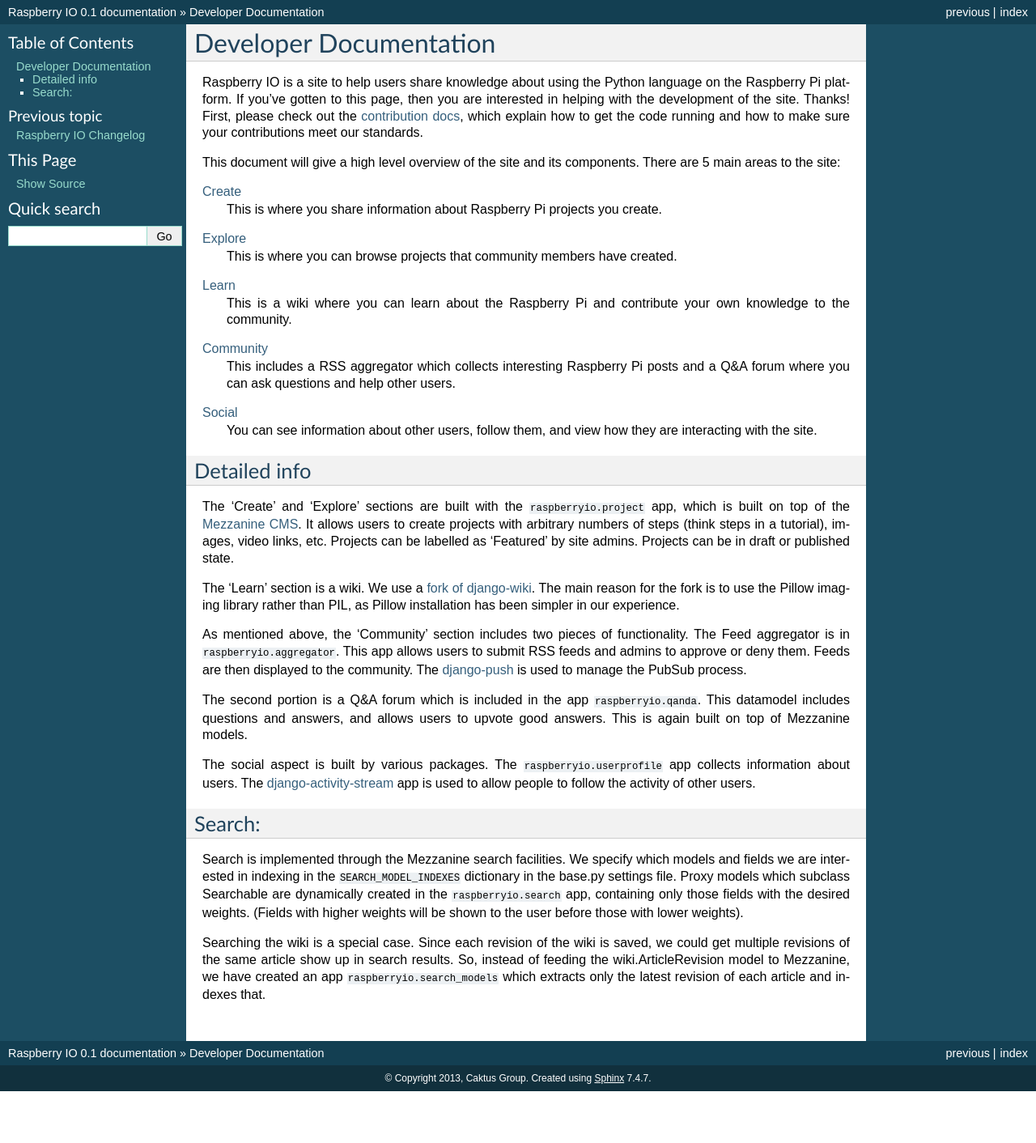
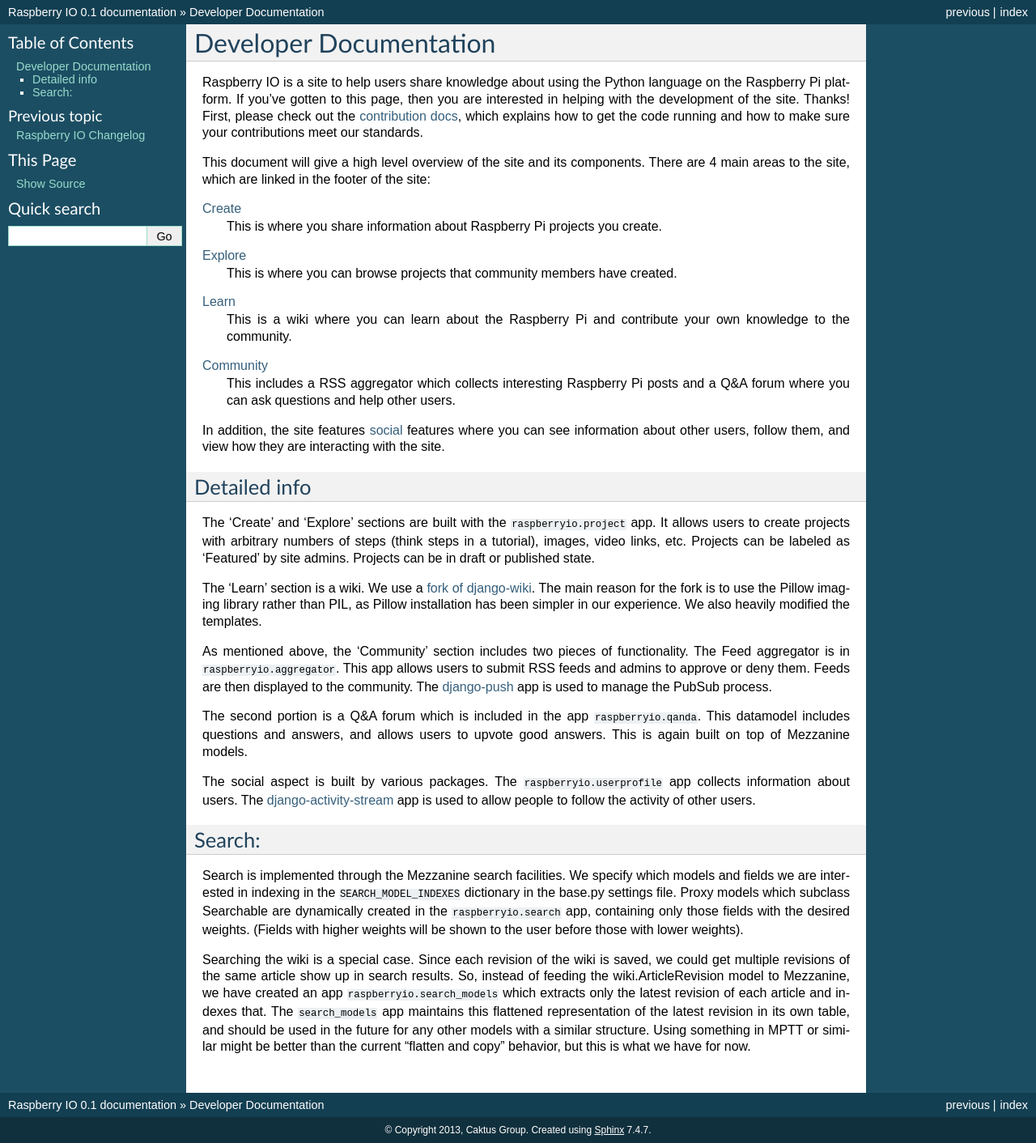
Before and after one commit to python/raspberryio, a Sphinx documentation site: the page built from docs/developer.rst, in a window 1280 px wide. Shown: the whole page at 81% size. Built offline with Sphinx 7.4.7, drawn with Linux system fonts in a browser that asks for light colours; before the commit the page ends 1348 px from its top, so only the background shows below that.

Commit message:
Incorporated Caleb's feedback

```diff
--- a/docs/developer.rst
+++ b/docs/developer.rst
@@ -7,11 +7,12 @@
 Python language on the Raspberry Pi platform. If you've gotten to this
 page, then you are interested in helping with the development of the
 site. Thanks! First, please check out the :doc:`contribution docs
-<index>`, which explain how to get the code running and how to make
+<index>`, which explains how to get the code running and how to make
 sure your contributions meet our standards.
 
 This document will give a high level overview of the site and its
-components. There are 5 main areas to the site:
+components. There are 4 main areas to the site, which are linked in
+the footer of the site:
 
 `Create <http://raspberry.io/projects/add/>`_
     This is where you share information about Raspberry Pi projects
@@ -26,31 +27,33 @@
     This includes a RSS aggregator which collects interesting
     Raspberry Pi posts and a Q&A forum where you can ask questions and
     help other users.
-`Social <http://raspberry.io/dashboard/>`_
-    You can see information about other users, follow them, and view
-    how they are interacting with the site.
+
+In addition, the site features `social
+<http://raspberry.io/dashboard/>`_ features where you can see
+information about other users, follow them, and view how they are
+interacting with the site.
 
 Detailed info
 -------------
 
 The 'Create' and 'Explore' sections are built with the
-``raspberryio.project`` app, which is built on top of the `Mezzanine
-CMS <http://mezzanine.jupo.org/>`_. It allows users to create projects
-with arbitrary numbers of steps (think steps in a tutorial), images,
-video links, etc. Projects can be labelled as 'Featured' by site
-admins. Projects can be in draft or published state.
+``raspberryio.project`` app. It allows users to create projects with
+arbitrary numbers of steps (think steps in a tutorial), images, video
+links, etc. Projects can be labeled as 'Featured' by site admins.
+Projects can be in draft or published state.
 
 The 'Learn' section is a wiki. We use a `fork of django-wiki
 <https://github.com/daaray/django-wiki>`_. The main reason for the
 fork is to use the Pillow imaging library rather than PIL, as Pillow
-installation has been simpler in our experience.
+installation has been simpler in our experience. We also heavily
+modified the templates.
 
 As mentioned above, the 'Community' section includes two pieces of
 functionality. The Feed aggregator is in ``raspberryio.aggregator``.
 This app allows users to submit RSS feeds and admins to approve or
 deny them. Feeds are then displayed to the community. The `django-push
-<https://django-push.readthedocs.org/en/latest/>`_ is used to manage
-the PubSub process.
+<https://django-push.readthedocs.org/en/latest/>`_ app is used to
+manage the PubSub process.
 
 The second portion is a Q&A forum which is included in the app
 ``raspberryio.qanda``. This datamodel includes questions and answers,
@@ -80,4 +83,8 @@
 in search results. So, instead of feeding the wiki.ArticleRevision
 model to Mezzanine, we have created an app
 ``raspberryio.search_models`` which extracts only the latest revision
-of each article and indexes that.
+of each article and indexes that. The ``search_models`` app maintains
+this flattened representation of the latest revision in its own table,
+and should be used in the future for any other models with a similar
+structure. Using something in MPTT or similar might be better than the
+current "flatten and copy" behavior, but this is what we have for now.
```
